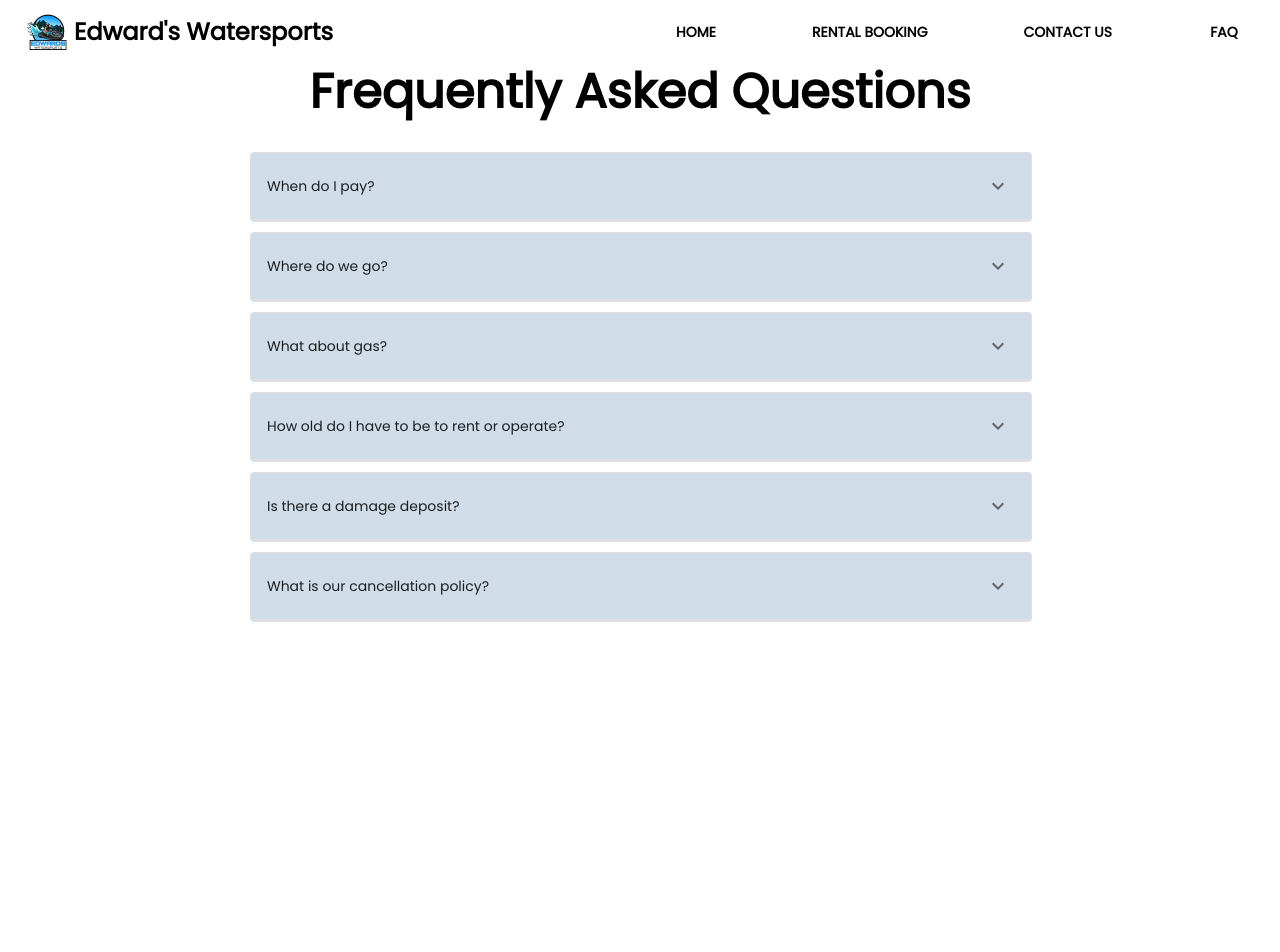
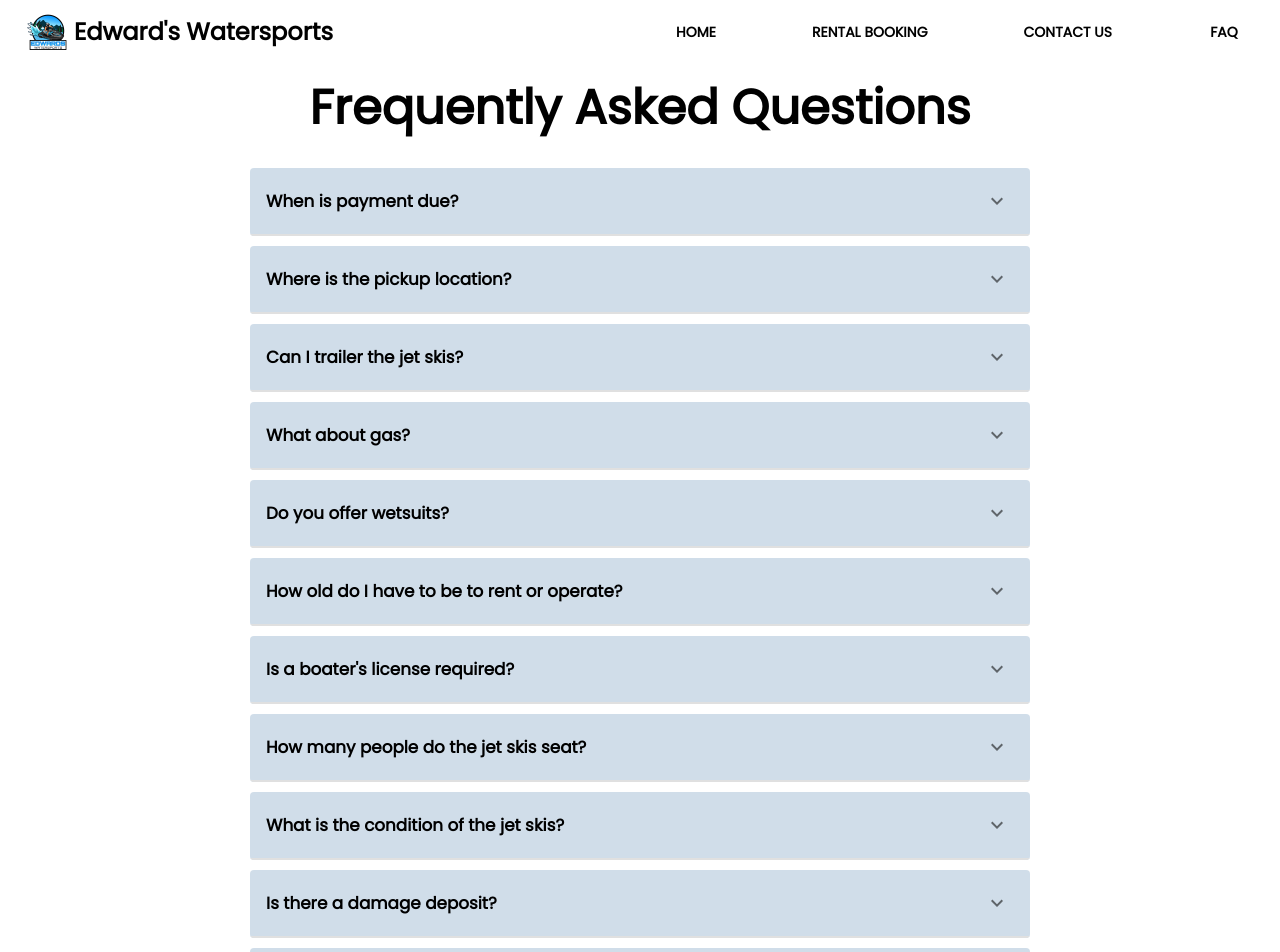
Before and after one commit to grantmoody/edwards-watersports, a React (Create React App) app: page /faq in a window 1280 px wide. Shown: the top 952 px of the page. Before the commit the page ends 800 px from the top, so only its background shows below. Built offline with nearby package versions, Linux system fonts and the light colour scheme.

Commit message:
Finishing FAQ questions and adding link

```diff
--- a/src/components/collapsibleTable.tsx
+++ b/src/components/collapsibleTable.tsx
@@ -6,13 +6,14 @@ import Table from '@mui/material/Table';
 import TableBody from '@mui/material/TableBody';
 import TableCell from '@mui/material/TableCell';
 import TableContainer from '@mui/material/TableContainer';
-import TableHead from '@mui/material/TableHead';
 import TableRow from '@mui/material/TableRow';
 import Typography from '@mui/material/Typography';
 import Paper from '@mui/material/Paper';
 import KeyboardArrowDownIcon from '@mui/icons-material/KeyboardArrowDown';
 import KeyboardArrowUpIcon from '@mui/icons-material/KeyboardArrowUp';
 import Questions from '../data/faq_questions.json';
+import Link from '@mui/material/Link';
+
 
 interface Question {
   id: number;
@@ -21,10 +22,12 @@ interface Question {
 }
 
 function createData(
+  id: number,
   question: string,
   answer: string,
 ) {
   return {
+    id,
     question,
     answer,
   };
@@ -42,9 +45,11 @@ function Row(props: { row: ReturnType<typeof createData> }) {
 
   return (
     <>
-      <TableRow sx={{ '& > *': { borderBottom: 'unset' } }} onClick={toggleRow}>
+      <TableRow sx={{ padding: 'none' }} onClick={toggleRow}>
         <TableCell align="left" component="th" scope="row">
-          {row.question}
+          <Box sx={{ fontWeight: 'bold', fontSize: '1.05rem', color: 'black'}}>
+              {row.question}
+          </Box>
         </TableCell>
         <TableCell align="right">
           <IconButton
@@ -65,6 +70,7 @@ function Row(props: { row: ReturnType<typeof createData> }) {
             <Box sx={{ margin: 1 }}>
               <Typography variant="body1" mt="1rem" mb="1rem" color="black">
                 {row.answer}
+                {row.id === 7 ? <Link href="https://assets.kalkomey.com/boater/pdfs/handbook/idaho-handbook-entire.pdf" target="_blank">here.</Link> : ""}
               </Typography>
             </Box>
           </Collapse>
@@ -74,22 +80,30 @@ function Row(props: { row: ReturnType<typeof createData> }) {
   );
 }
 
-const rows = questions.map((question) => (createData(question.prompt, question.answer)));
+const rows = questions.map((question) => (createData(question.id, question.prompt, question.answer)));
 
 export default function CollapsibleTable() {
   return (
     <>
       {rows.map((row) => (
-        <Box key={row.question} sx={{ marginBottom: '10px', marginLeft: '10px', marginRight: '10px', fontSize: '3rem' }}>
+        <Box
+          key={1}
+          sx={{
+            marginBottom: '10px',
+            marginLeft: '10px',
+            marginRight: '10px',
+            fontSize: '3rem'
+            }}>
           <TableContainer
             component={Paper}
             sx={{
               boxShadow: 'none',
-              border: '1px solid #ddd',
+              border: 'none',
+              // border: '1px solid #ddd',
               backgroundColor: '#D0DDE9'
             }}
           >
-            <Table aria-label="collapsible table">
+            <Table aria-label="collapsible table" sx = {{ marginTop: '0px'}}>
               <TableBody>
                 <Row row={row} />
               </TableBody>
--- a/src/data/faq_questions.json
+++ b/src/data/faq_questions.json
@@ -2,32 +2,63 @@
     "questions": [
         {
             "id": 1,
-            "prompt": "When do I pay?",
+            "prompt": "When is payment due?",
             "answer": "Payment is due at the time of the reservation and can be made with a credit card. You may cancel up to 10 days prior to your rental date and receive a full refund."
         },
         {
             "id": 2,
-            "prompt": "Where do we go?",
+            "prompt": "Where is the pickup location?",
             "answer": "For Coeur d'Alene Lake rentals, we deliver to 208 S 3rd street. For Hayden Lake rentals we deliver to 2369 E Honeysuckle Ave."
         },
         {
             "id": 3,
-            "prompt": "What about gas?",
-            "answer": "There are multiple marinas around both Coeur d'Alene and Hayden lake that sell gas if needed. Watercraft gauges are never 100% accurate and we highly recommend getting fuel before reaching a ¼ tank remaining. You are not required to fill up with gas before returning."
+            "prompt": "Can I trailer the jet skis?",
+            "answer": "Unfortunately, the trailers are not included in the booking, nor do we allow the jet skis to be trailered by customers. All watercraft are already on the water and ready for use."
         },
         {
             "id": 4,
-            "prompt": "How old do I have to be to rent or operate?",
-            "answer": "You must be 18 years of age or older rent a jet ski, and at least 16 years old to operate one."
+            "prompt": "What about gas?",
+            "answer": "There are multiple marinas around both Coeur d'Alene and Hayden Lake that sell gas if needed. Watercraft gauges are never 100% accurate and we highly recommend getting fuel before reaching a ¼ tank remaining. You are not required to fill up with gas before returning."
         },
         {
             "id": 5,
+            "prompt": "Do you offer wetsuits?",
+            "answer": "Unfortunately, wetsuits are not included with rentals."
+        },
+        {
+            "id": 6,
+            "prompt": "How old do I have to be to rent or operate?",
+            "answer": "You must be 18 years of age or older to rent a jet ski, and at least 16 years old to operate one."
+        },
+        {
+            "id": 7,
+            "prompt": "Is a boater's license required?",
+            "answer": "There is no boater's licensing required in Idaho. We will walk through standard operating procedures with each driver prior to the rental. State law requires all jet ski operators to watch a safety video that will be provided to all customers, whereupon you will be given a \"Renters Acknowledgement of Education\" card that must remain on the jet ski at all times. We highly recommend that all customers familiarize themselves with Idaho water laws and responsibilities, found "
+        },
+        {
+            "id": 8,
+            "prompt": "How many people do the jet skis seat?",
+            "answer": "The 2ups can seat two people, but we recommend only one person ride at a time. The 3ups can seat three people, but we recommend only two people ride at a time."
+        },
+        {
+            "id": 9,
+            "prompt": "What is the condition of the jet skis?",
+            "answer": "Our fleet is upgraded and replaced yearly, and are well stored and maintained during the off-season to ensure a high quality experience."
+        },
+        {
+            "id": 10,
             "prompt": "Is there a damage deposit?",
             "answer": "No! The booking payment covers all expenses."
         },
         {
-            "id": 6,
-            "prompt": "What is our cancellation policy?",
+            "id": 11,
+            "prompt": "Where on the lakes are we allowed to go?",
+            "answer": "We allow our jet skis to be taken nearly anywhere on either lake. We ask all customers to practice safe and defensive driving behavior by obeying no-wake zones, as well as maintaining a safe distance from shorelines, shallow bays, and other water vehicles."
+
+        },
+        {
+            "id": 12,
+            "prompt": "What is your cancellation policy?",
             "answer": "There is no cancellation fee if you cancel more than 10 days before your reservation date. If you cancel less than 10 days but more than 48 hours from your rental date then there is a 15% fee charged. There are no refunds given 48 hours or less from the rental date. If on the day you rent it is hazardous to be on the water (such as lightning or very high winds) then we will first try to move you to another day if possible, if another day will not work then a full refund will be given."
         }
     ]
--- a/src/page/FAQ.tsx
+++ b/src/page/FAQ.tsx
@@ -10,7 +10,7 @@ const FAQ: React.FC = () => {
     return (
         <>
             <NavBar />
-            <Typography variant="h3" fontWeight="800" color="black">Frequently Asked Questions</Typography>
+            <Typography variant="h3" fontWeight="800" color="black" sx={{ marginTop: "1rem" }}>Frequently Asked Questions</Typography>
             <div style={{ display: 'flex', justifyContent: 'center', marginTop: '2rem' }}>
                 <div style={{ maxWidth: '800px', width: '100%' }}>
                     <CollapsibleTable />
@@ -21,3 +21,5 @@ const FAQ: React.FC = () => {
 }
 
 export default FAQ;
+
+//Pets? skiing and tubing? wetsuits? Flotation devices?
```
Also changed, not shown: src/page/commonQuestions.tsx (deleted, +0 -23 lines).
